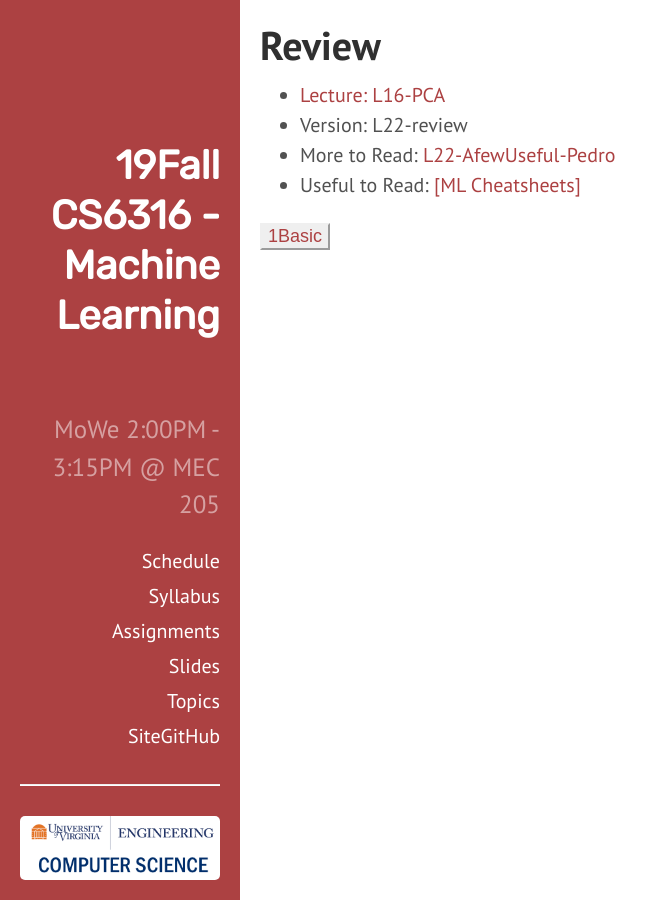
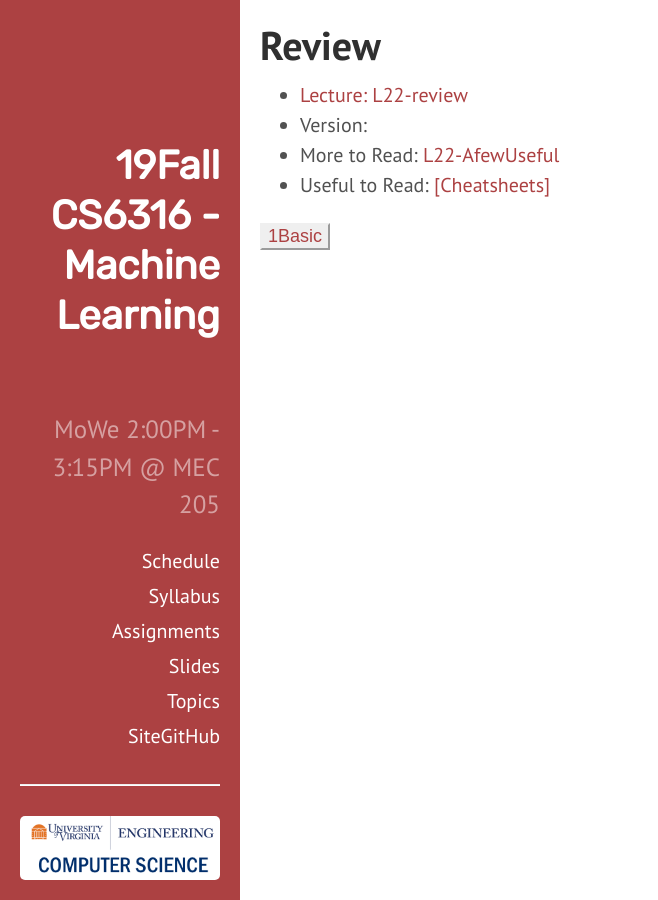
Before and after one commit to ShiminLei/2019f-UVA-CS6316-MachineLearning, a Jekyll site: the page built from _contents/28-Lreview.md, in a window 1280 px wide. Shown: the whole page, without its empty margins (0-658 px from the left). Built offline with Jekyll 4.4.1, drawn with Linux system fonts in a browser that asks for light colours.

```diff
--- a/_contents/28-Lreview.md
+++ b/_contents/28-Lreview.md
@@ -1,10 +1,10 @@
 ---
 layout: post
 title: Review
-lecture: L16-PCA
-lectureVersion: L22-review
-extraContent: L22-AfewUseful-Pedro
-notes: <a href="https://github.com/afshinea/stanford-cs-229-machine-learning/tree/master/en">[ML Cheatsheets]</a>
+lecture: L22-review
+lectureVersion:
+extraContent: L22-AfewUseful
+notes: <a href="https://github.com/afshinea/stanford-cs-229-machine-learning/tree/master/en">[Cheatsheets]</a>
 tags:
 - 1Basic
 ---
```
Also changed, not shown: _contents/22-L17c-NBC.md (+1 -1 lines), _contents/23-L20-DT.md (+1 -1 lines), _contents/24-L20-Boost.md (+1 -1 lines), _contents/25-L21-Hier.md (+1 -1 lines), _contents/26-L22-kMeans.md (+1 -1 lines), 2 other files.
